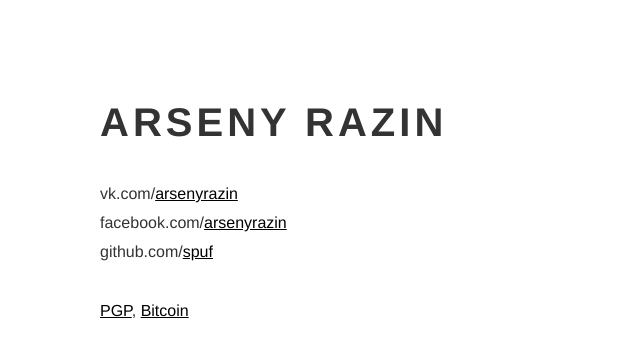
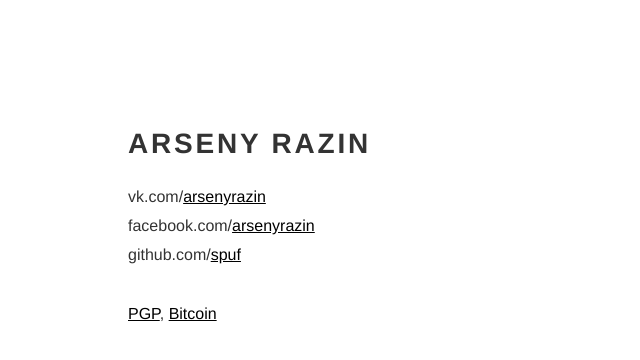
Before and after one commit to spuf/spuf.github.io, a Jekyll site: the page built from index.html, in a window 1280 px wide. Shown: the top 360 px of the page, without its empty margins (0-640 px from the left). Built offline with Jekyll 4.4.1, drawn with Linux system fonts in a browser that asks for light colours.

Commit message:
fix indentation, mobile-friendly

```diff
--- a/_layouts/default.html
+++ b/_layouts/default.html
@@ -12,10 +12,8 @@
     "url": "https://arseny.me"
   }
   </script>
-    <meta name="viewport" content="width=500">
-
+  <meta name="viewport" content="width=device-width, initial-scale=1">
   <link rel="shortcut icon" href="/favicon.ico">
-
   <link rel="stylesheet" href="/assets/css/style.css">
 </head>
 <body>
--- a/assets/css/style.scss
+++ b/assets/css/style.scss
@@ -17,13 +17,12 @@
   color: $color-text;
   font-size: 1em;
   line-heght: 1.2em;
-  margin: 100px;
-  min-width: 300px;
+  margin: 10%;
 }
 h1 {
   font-weight: bold;
   letter-spacing: 0.1em;
-  font-size: 2.5em;
+  font-size: 1.75em;
   margin: 1em 0;
   color: $color-text;
   text-transform: uppercase;
```
Also changed, not shown: _layouts/clean.html (indentation only). Lines whose indentation alone changed are shown as unchanged.
